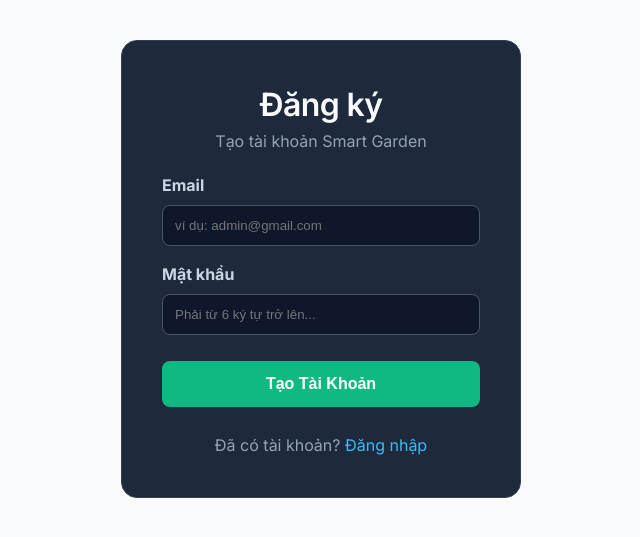
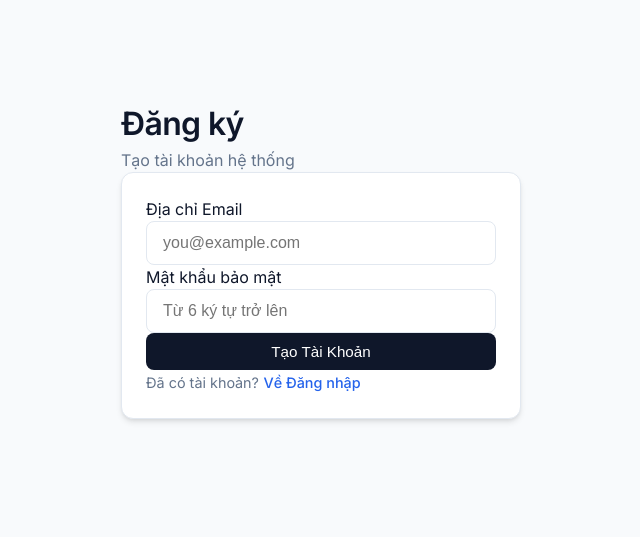
Before and after one commit to Son-Le-007/college---project-iot, a FastAPI app: page /register in a window 1280 px wide. Shown: the top 537 px of the page, without its empty margins (319-959 px from the left). Run offline with FastAPI, Linux system fonts and the light colour scheme; parts of the project's set-up code (start-up, migrations or seed data) failed here and were passed over.

Commit message:
Update register.html

```diff
--- a/app/templates/register.html
+++ b/app/templates/register.html
@@ -1,26 +1,42 @@
 {% extends "base.html" %}
+
 {% block content %}
-<section class="hero" style="max-width: 400px; margin: auto; padding: 40px; background: #1e293b; border-radius: 16px; border: 1px solid #334155;">
-  <h1 style="text-align: center; font-size: 2rem; color: #f8fafc; margin-top: 0;">Đăng ký</h1>
-  <p style="text-align: center; color: #94a3b8; margin-bottom: 20px;">Tạo tài khoản Smart Garden</p>
+<div style="max-width: 400px; margin: 60px auto;">
 
+  <div class="text-center mb-6">
+    <h1 style="font-size: 2rem;">Đăng ký</h1>
+    <p>Tạo tài khoản hệ thống</p>
+  </div>
+
+  <div class="card">
     {% if error %}
-  <div style="background: #7f1d1d; border: 1px solid #ef4444; color: #fca5a5; padding: 12px; border-radius: 8px; text-align: center; margin-bottom: 15px; font-weight: bold;">
+      <div class="alert alert-error text-center">
         ⚠️ {{ error }}
       </div>
     {% endif %}
+    <form action="/api/register" method="POST" class="flex flex-col gap-4">
+      <div>
+        <label class="form-label">Địa chỉ Email</label>
+        <input type="email" name="email" class="form-control" placeholder="you@example.com" required>
+      </div>
 
-  <form action="/api/register" method="POST" style="display: flex; flex-direction: column; gap: 16px;">
       <div>
-        <label style="font-weight: bold; color: #cbd5e1;">Email</label>
-        <input type="email" name="email" placeholder="ví dụ: admin@gmail.com" required style="width: 100%; padding: 12px; border-radius: 8px; border: 1px solid #475569; background: #0f172a; color: white; margin-top: 8px;">
+        <label class="form-label">Mật khẩu bảo mật</label>
+        <input type="password" name="password" class="form-control" placeholder="Từ 6 ký tự trở lên" required>
       </div>
-    <div>
-        <label style="font-weight: bold; color: #cbd5e1;">Mật khẩu</label>
-        <input type="password" name="password" placeholder="Phải từ 6 ký tự trở lên..." required style="width: 100%; padding: 12px; border-radius: 8px; border: 1px solid #475569; background: #0f172a; color: white; margin-top: 8px;">
+
+      <button type="submit" class="btn btn-primary mt-4" style="width: 100%; background-color: var(--text-main);">
+        Tạo Tài Khoản
+      </button>
+
+      <div class="text-center mt-4">
+        <span style="color: var(--text-muted); font-size: 0.9rem;">Đã có tài khoản?</span>
+        <a href="/login" style="color: var(--primary); text-decoration: none; font-weight: 500; font-size: 0.9rem;">
+          Về Đăng nhập
+        </a>
       </div>
-    <button type="submit" style="padding: 14px; background: #10b981; color: white; border: none; border-radius: 8px; cursor: pointer; font-weight: bold; font-size: 1rem; margin-top: 10px;">Tạo Tài Khoản</button>
-    <a href="/login" style="text-align: center; color: #94a3b8; text-decoration: none; margin-top: 10px;">Đã có tài khoản? <span style="color: #38bdf8;">Đăng nhập</span></a>
     </form>
-</section>
+  </div>
+
+</div>
 {% endblock %}
```
Lines whose indentation alone changed are shown as unchanged.
